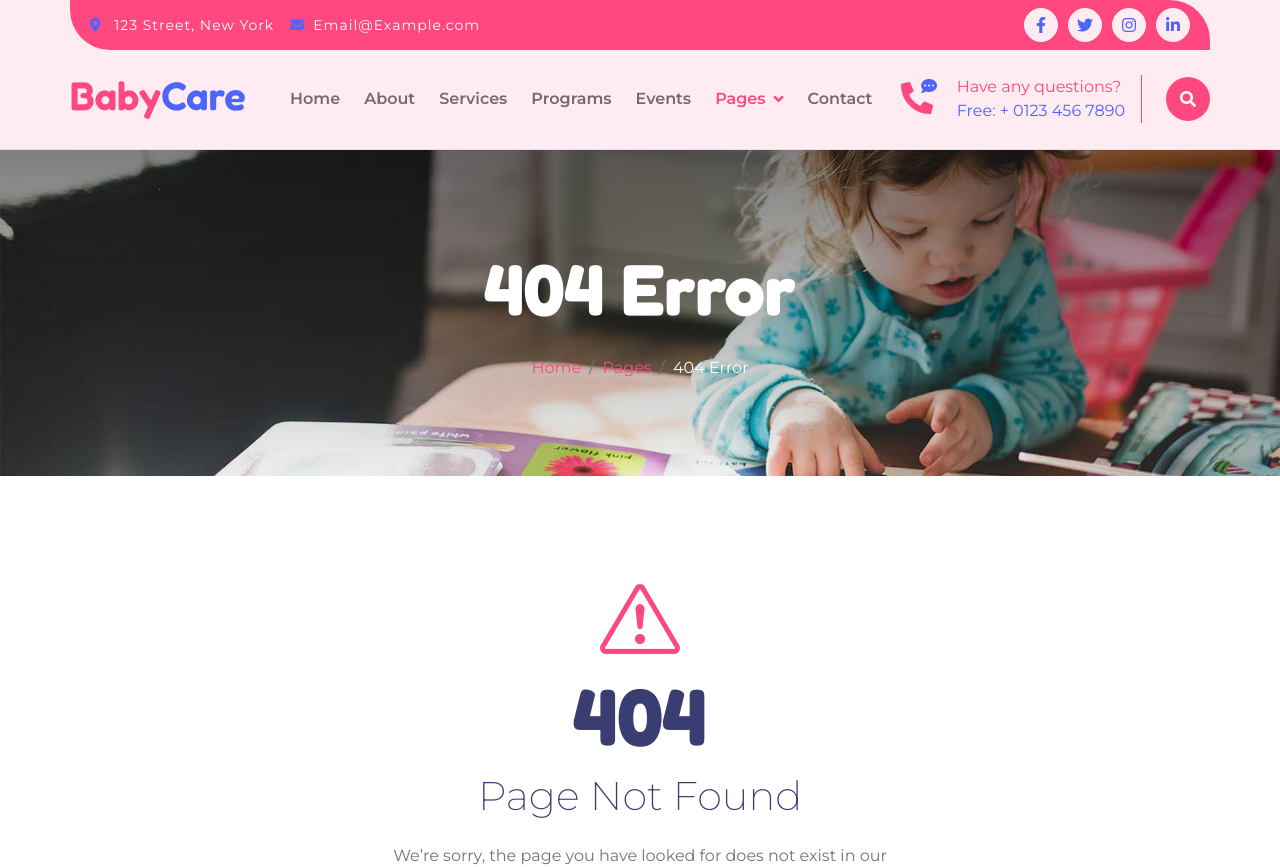
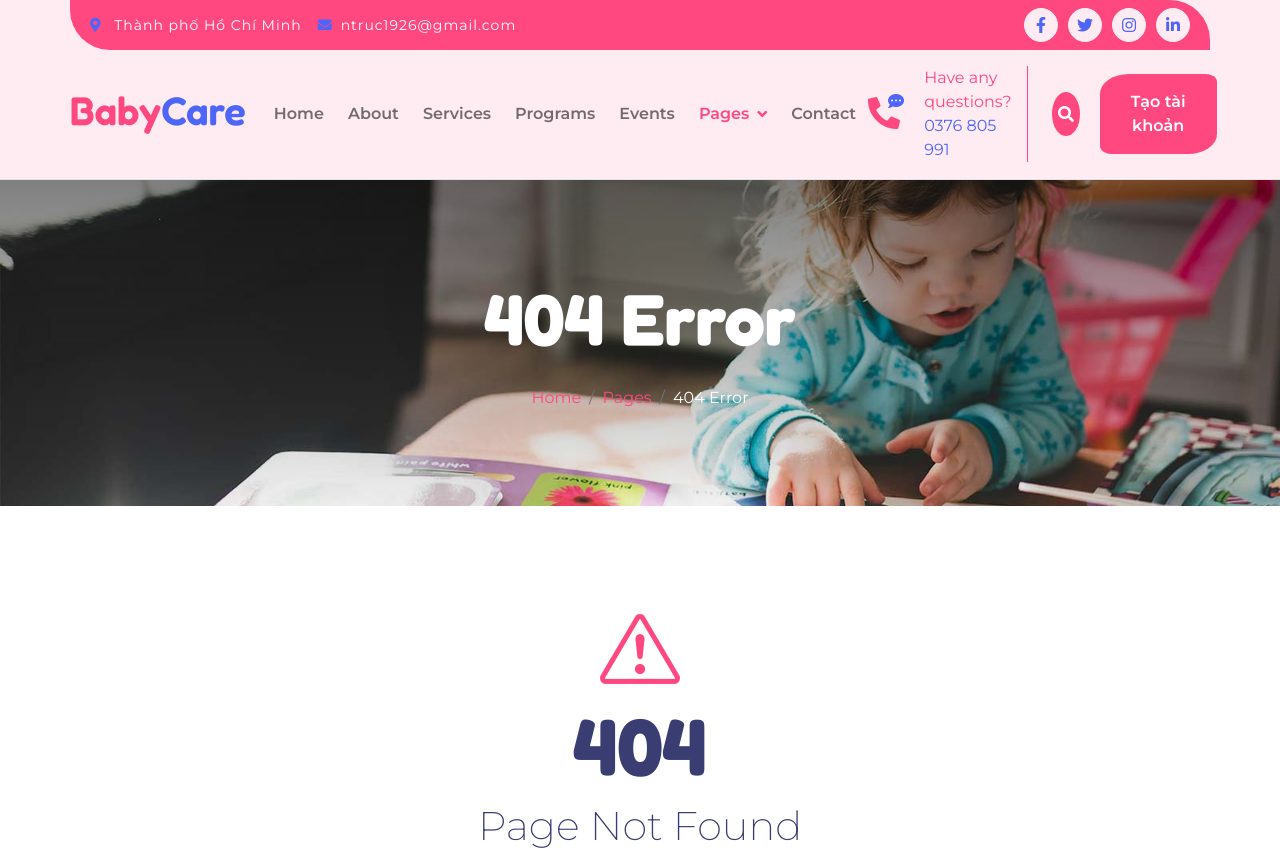
Before and after one commit to ThanhTruc2003/education, a React (Vite) app: page /NotFound in a window 1280 px wide. Shown: the top 867 px of the page. Built offline with nearby package versions, Linux system fonts and the light colour scheme.

Commit message:
update element

```diff
--- a/src/pages/404.jsx
+++ b/src/pages/404.jsx
@@ -12,8 +12,8 @@ const NotFound = () => {
             <div className="container topbar bg-primary d-none d-lg-block py-2" style={{ borderRadius: '0 40px' }}>
                 <div className="d-flex justify-content-between">
                     <div className="top-info ps-2">
-                        <small className="me-3"><i className="fas fa-map-marker-alt me-2 text-secondary"></i> <a href="#" className="text-white">123 Street, New York</a></small>
-                        <small className="me-3"><i className="fas fa-envelope me-2 text-secondary"></i><a href="#" className="text-white">Email@Example.com</a></small>
+                    <small className="me-3"><i className="fas fa-map-marker-alt me-2 text-secondary"></i> <a className="text-white">Thành phố Hồ Chí Minh</a></small>
+                    <small className="me-3"><i className="fas fa-envelope me-2 text-secondary"></i><a href="https://mail.google.com/mail/?view=cm&fs=1&to=ntruc1926@gmail.com" target='_blank' className="text-white">ntruc1926@gmail.com</a></small>
                     </div>
                     <div className="top-link pe-2">
                         <a href="" className="btn btn-light btn-sm-square rounded-circle"><i className="fab fa-facebook-f text-secondary"></i></a>
@@ -58,10 +58,11 @@ const NotFound = () => {
                             </div>
                             <div className="d-flex flex-column pe-3 border-end border-primary">
                                 <span className="text-primary">Have any questions?</span>
-                                <a href="#"><span className="text-secondary">Free: + 0123 456 7890</span></a>
+                                <a><span className="text-secondary">0376 805 991</span></a>
                             </div>
                         </div>
-                        <button className="btn-search btn btn-primary btn-md-square rounded-circle" data-bs-toggle="modal" data-bs-target="#searchModal"><i className="fas fa-search text-white"></i></button>
+                        <button className="btn-search btn btn-primary btn-md-square rounded-circle" style={{marginRight: "20px"}} data-bs-toggle="modal" data-bs-target="#searchModal"><i className="fas fa-search text-white"></i></button>
+                        <a href="/tao-tai-khoan" className="btn btn-primary px-4 py-3 btn-border-radius">Tạo tài khoản</a>
                     </div>
                 </nav>
             </div>
--- a/src/pages/About.jsx
+++ b/src/pages/About.jsx
@@ -12,8 +12,8 @@ const About = () => {
       <div className="container topbar bg-primary d-none d-lg-block py-2" style={{ borderRadius: '0 40px' }}>
         <div className="d-flex justify-content-between">
           <div className="top-info ps-2">
-            <small className="me-3"><i className="fas fa-map-marker-alt me-2 text-secondary"></i> <a href="#" className="text-white">123 Street, New York</a></small>
-            <small className="me-3"><i className="fas fa-envelope me-2 text-secondary"></i><a href="#" className="text-white">Email@Example.com</a></small>
+          <small className="me-3"><i className="fas fa-map-marker-alt me-2 text-secondary"></i> <a className="text-white">Thành phố Hồ Chí Minh</a></small>
+          <small className="me-3"><i className="fas fa-envelope me-2 text-secondary"></i><a href="https://mail.google.com/mail/?view=cm&fs=1&to=ntruc1926@gmail.com" target='_blank' className="text-white">ntruc1926@gmail.com</a></small>
           </div>
           <div className="top-link pe-2">
             <a href="" className="btn btn-light btn-sm-square rounded-circle"><i className="fab fa-facebook-f text-secondary"></i></a>
@@ -58,10 +58,11 @@ const About = () => {
               </div>
               <div className="d-flex flex-column pe-3 border-end border-primary">
                 <span className="text-primary">Have any questions?</span>
-                <a href="#"><span className="text-secondary">Free: + 0123 456 7890</span></a>
+                <a><span className="text-secondary">0376 805 991</span></a>
               </div>
             </div>
-            <button className="btn-search btn btn-primary btn-md-square rounded-circle" data-bs-toggle="modal" data-bs-target="#searchModal"><i className="fas fa-search text-white"></i></button>
+            <button className="btn-search btn btn-primary btn-md-square rounded-circle" style={{marginRight: "20px"}} data-bs-toggle="modal" data-bs-target="#searchModal"><i className="fas fa-search text-white"></i></button>
+            <a href="/tao-tai-khoan" className="btn btn-primary px-4 py-3 btn-border-radius">Tạo tài khoản</a>
           </div>
         </nav>
       </div>
--- a/src/pages/Blog.jsx
+++ b/src/pages/Blog.jsx
@@ -12,8 +12,8 @@ const Blog = () => {
             <div className="container topbar bg-primary d-none d-lg-block py-2" style={{ borderRadius: '0 40px' }}>
                 <div className="d-flex justify-content-between">
                     <div className="top-info ps-2">
-                        <small className="me-3"><i className="fas fa-map-marker-alt me-2 text-secondary"></i> <a href="#" className="text-white">123 Street, New York</a></small>
-                        <small className="me-3"><i className="fas fa-envelope me-2 text-secondary"></i><a href="#" className="text-white">Email@Example.com</a></small>
+                    <small className="me-3"><i className="fas fa-map-marker-alt me-2 text-secondary"></i> <a className="text-white">Thành phố Hồ Chí Minh</a></small>
+                    <small className="me-3"><i className="fas fa-envelope me-2 text-secondary"></i><a href="https://mail.google.com/mail/?view=cm&fs=1&to=ntruc1926@gmail.com" target='_blank' className="text-white">ntruc1926@gmail.com</a></small>
                     </div>
                     <div className="top-link pe-2">
                         <a href="" className="btn btn-light btn-sm-square rounded-circle"><i className="fab fa-facebook-f text-secondary"></i></a>
@@ -58,10 +58,11 @@ const Blog = () => {
                             </div>
                             <div className="d-flex flex-column pe-3 border-end border-primary">
                                 <span className="text-primary">Have any questions?</span>
-                                <a href="#"><span className="text-secondary">Free: + 0123 456 7890</span></a>
+                                <a><span className="text-secondary">0376 805 991</span></a>
                             </div>
                         </div>
-                        <button className="btn-search btn btn-primary btn-md-square rounded-circle" data-bs-toggle="modal" data-bs-target="#searchModal"><i className="fas fa-search text-white"></i></button>
+                        <button className="btn-search btn btn-primary btn-md-square rounded-circle" style={{marginRight: "20px"}} data-bs-toggle="modal" data-bs-target="#searchModal"><i className="fas fa-search text-white"></i></button>
+                        <a href="/tao-tai-khoan" className="btn btn-primary px-4 py-3 btn-border-radius">Tạo tài khoản</a>
                     </div>
                 </nav>
             </div>
--- a/src/pages/Contact.jsx
+++ b/src/pages/Contact.jsx
@@ -11,8 +11,8 @@ const Contact = () => {
             <div className="container topbar bg-primary d-none d-lg-block py-2" style={{ borderRadius: '0 40px' }}>
                 <div className="d-flex justify-content-between">
                     <div className="top-info ps-2">
-                        <small className="me-3"><i className="fas fa-map-marker-alt me-2 text-secondary"></i> <a href="#" className="text-white">123 Street, New York</a></small>
-                        <small className="me-3"><i className="fas fa-envelope me-2 text-secondary"></i><a href="#" className="text-white">Email@Example.com</a></small>
+                    <small className="me-3"><i className="fas fa-map-marker-alt me-2 text-secondary"></i> <a className="text-white">Thành phố Hồ Chí Minh</a></small>
+                    <small className="me-3"><i className="fas fa-envelope me-2 text-secondary"></i><a href="https://mail.google.com/mail/?view=cm&fs=1&to=ntruc1926@gmail.com" target='_blank' className="text-white">ntruc1926@gmail.com</a></small>
                     </div>
                     <div className="top-link pe-2">
                         <a href="" className="btn btn-light btn-sm-square rounded-circle"><i className="fab fa-facebook-f text-secondary"></i></a>
@@ -57,10 +57,11 @@ const Contact = () => {
                             </div>
                             <div className="d-flex flex-column pe-3 border-end border-primary">
                                 <span className="text-primary">Have any questions?</span>
-                                <a href="#"><span className="text-secondary">Free: + 0123 456 7890</span></a>
+                                <a><span className="text-secondary">0376 805 991</span></a>
                             </div>
                         </div>
-                        <button className="btn-search btn btn-primary btn-md-square rounded-circle" data-bs-toggle="modal" data-bs-target="#searchModal"><i className="fas fa-search text-white"></i></button>
+                        <button className="btn-search btn btn-primary btn-md-square rounded-circle" style={{marginRight: "20px"}} data-bs-toggle="modal" data-bs-target="#searchModal"><i className="fas fa-search text-white"></i></button>
+                        <a href="/tao-tai-khoan" className="btn btn-primary px-4 py-3 btn-border-radius">Tạo tài khoản</a>
                     </div>
                 </nav>
             </div>
--- a/src/pages/Event.jsx
+++ b/src/pages/Event.jsx
@@ -11,8 +11,8 @@ const Event = () => {
             <div className="container topbar bg-primary d-none d-lg-block py-2" style={{ borderRadius: "0 40px" }}>
                 <div className="d-flex justify-content-between">
                     <div className="top-info ps-2">
-                        <small className="me-3"><i className="fas fa-map-marker-alt me-2 text-secondary"></i> <a href="#" className="text-white">123 Street, New York</a></small>
-                        <small className="me-3"><i className="fas fa-envelope me-2 text-secondary"></i><a href="#" className="text-white">Email@Example.com</a></small>
+                    <small className="me-3"><i className="fas fa-map-marker-alt me-2 text-secondary"></i> <a className="text-white">Thành phố Hồ Chí Minh</a></small>
+                    <small className="me-3"><i className="fas fa-envelope me-2 text-secondary"></i><a href="https://mail.google.com/mail/?view=cm&fs=1&to=ntruc1926@gmail.com" target='_blank' className="text-white">ntruc1926@gmail.com</a></small>
                     </div>
                     <div className="top-link pe-2">
                         <a href="" className="btn btn-light btn-sm-square rounded-circle"><i className="fab fa-facebook-f text-secondary"></i></a>
@@ -57,10 +57,11 @@ const Event = () => {
                             </div>
                             <div className="d-flex flex-column pe-3 border-end border-primary">
                                 <span className="text-primary">Have any questions?</span>
-                                <a href="#"><span className="text-secondary">Free: + 0123 456 7890</span></a>
+                                <a><span className="text-secondary">0376 805 991</span></a>
                             </div>
                         </div>
-                        <button className="btn-search btn btn-primary btn-md-square rounded-circle" data-bs-toggle="modal" data-bs-target="#searchModal"><i className="fas fa-search text-white"></i></button>
+                        <button className="btn-search btn btn-primary btn-md-square rounded-circle" style={{marginRight: "20px"}} data-bs-toggle="modal" data-bs-target="#searchModal"><i className="fas fa-search text-white"></i></button>
+                        <a href="/tao-tai-khoan" className="btn btn-primary px-4 py-3 btn-border-radius">Tạo tài khoản</a>
                     </div>
                 </nav>
             </div>
--- a/src/pages/Home.jsx
+++ b/src/pages/Home.jsx
@@ -61,7 +61,7 @@ const Home = () => {
                                 </a>
                             </div>
                             <div className="d-flex flex-column pe-3 border-end border-primary">
-                                <span className="text-primary">Have Any Questions?</span>
+                                <span className="text-primary">Have any questions?</span>
                                 <a><span className="text-secondary">0376 805 991</span></a>
                             </div>
                         </div>
--- a/src/pages/Program.jsx
+++ b/src/pages/Program.jsx
@@ -12,8 +12,8 @@ const Program = () => {
             <div className="container topbar bg-primary d-none d-lg-block py-2" style={{ borderRadius: "0 40px" }}>
                 <div className="d-flex justify-content-between">
                     <div className="top-info ps-2">
-                        <small className="me-3"><i className="fas fa-map-marker-alt me-2 text-secondary"></i> <a href="#" className="text-white">123 Street, New York</a></small>
-                        <small className="me-3"><i className="fas fa-envelope me-2 text-secondary"></i><a href="#" className="text-white">Email@Example.com</a></small>
+                    <small className="me-3"><i className="fas fa-map-marker-alt me-2 text-secondary"></i> <a className="text-white">Thành phố Hồ Chí Minh</a></small>
+                    <small className="me-3"><i className="fas fa-envelope me-2 text-secondary"></i><a href="https://mail.google.com/mail/?view=cm&fs=1&to=ntruc1926@gmail.com" target='_blank' className="text-white">ntruc1926@gmail.com</a></small>
                     </div>
                     <div className="top-link pe-2">
                         <a href="" className="btn btn-light btn-sm-square rounded-circle"><i className="fab fa-facebook-f text-secondary"></i></a>
@@ -58,10 +58,11 @@ const Program = () => {
                             </div>
                             <div className="d-flex flex-column pe-3 border-end border-primary">
                                 <span className="text-primary">Have any questions?</span>
-                                <a href="#"><span className="text-secondary">Free: + 0123 456 7890</span></a>
+                                <a><span className="text-secondary">0376 805 991</span></a>
                             </div>
                         </div>
-                        <button className="btn-search btn btn-primary btn-md-square rounded-circle" data-bs-toggle="modal" data-bs-target="#searchModal"><i className="fas fa-search text-white"></i></button>
+                        <button className="btn-search btn btn-primary btn-md-square rounded-circle" style={{marginRight: "20px"}} data-bs-toggle="modal" data-bs-target="#searchModal"><i className="fas fa-search text-white"></i></button>
+                        <a href="/tao-tai-khoan" className="btn btn-primary px-4 py-3 btn-border-radius">Tạo tài khoản</a>
                     </div>
                 </nav>
             </div>
--- a/src/pages/Service.jsx
+++ b/src/pages/Service.jsx
@@ -12,8 +12,8 @@ const Service = () => {
             <div className="container topbar bg-primary d-none d-lg-block py-2" style={{borderRadius: "0 40px"}}>
                 <div className="d-flex justify-content-between">
                     <div className="top-info ps-2">
-                        <small className="me-3"><i className="fas fa-map-marker-alt me-2 text-secondary"></i> <a href="#" className="text-white">123 Street, New York</a></small>
-                        <small className="me-3"><i className="fas fa-envelope me-2 text-secondary"></i><a href="#" className="text-white">Email@Example.com</a></small>
+                    <small className="me-3"><i className="fas fa-map-marker-alt me-2 text-secondary"></i> <a className="text-white">Thành phố Hồ Chí Minh</a></small>
+                    <small className="me-3"><i className="fas fa-envelope me-2 text-secondary"></i><a href="https://mail.google.com/mail/?view=cm&fs=1&to=ntruc1926@gmail.com" target='_blank' className="text-white">ntruc1926@gmail.com</a></small>
                     </div>
                     <div className="top-link pe-2">
                         <a href="" className="btn btn-light btn-sm-square rounded-circle"><i className="fab fa-facebook-f text-secondary"></i></a>
@@ -58,10 +58,11 @@ const Service = () => {
                             </div>
                             <div className="d-flex flex-column pe-3 border-end border-primary">
                                 <span className="text-primary">Have any questions?</span>
-                                <a href="#"><span className="text-secondary">Free: + 0123 456 7890</span></a>
+                                <a><span className="text-secondary">0376 805 991</span></a>
                             </div>
                         </div>
-                        <button className="btn-search btn btn-primary btn-md-square rounded-circle" data-bs-toggle="modal" data-bs-target="#searchModal"><i className="fas fa-search text-white"></i></button>
+                        <button className="btn-search btn btn-primary btn-md-square rounded-circle" style={{marginRight: "20px"}} data-bs-toggle="modal" data-bs-target="#searchModal"><i className="fas fa-search text-white"></i></button>
+                        <a href="/tao-tai-khoan" className="btn btn-primary px-4 py-3 btn-border-radius">Tạo tài khoản</a>
                     </div>
                 </nav>
             </div>
--- a/src/pages/Team.jsx
+++ b/src/pages/Team.jsx
@@ -11,8 +11,8 @@ const Team = () => {
             <div className="container topbar bg-primary d-none d-lg-block py-2" style={{ borderRadius: '0 40px' }}>
                 <div className="d-flex justify-content-between">
                     <div className="top-info ps-2">
-                        <small className="me-3"><i className="fas fa-map-marker-alt me-2 text-secondary"></i> <a href="#" className="text-white">123 Street, New York</a></small>
-                        <small className="me-3"><i className="fas fa-envelope me-2 text-secondary"></i><a href="#" className="text-white">Email@Example.com</a></small>
+                    <small className="me-3"><i className="fas fa-map-marker-alt me-2 text-secondary"></i> <a className="text-white">Thành phố Hồ Chí Minh</a></small>
+                    <small className="me-3"><i className="fas fa-envelope me-2 text-secondary"></i><a href="https://mail.google.com/mail/?view=cm&fs=1&to=ntruc1926@gmail.com" target='_blank' className="text-white">ntruc1926@gmail.com</a></small>
                     </div>
                     <div className="top-link pe-2">
                         <a href="" className="btn btn-light btn-sm-square rounded-circle"><i className="fab fa-facebook-f text-secondary"></i></a>
@@ -57,10 +57,11 @@ const Team = () => {
                             </div>
                             <div className="d-flex flex-column pe-3 border-end border-primary">
                                 <span className="text-primary">Have any questions?</span>
-                                <a href="#"><span className="text-secondary">Free: + 0123 456 7890</span></a>
+                                <a><span className="text-secondary">0376 805 991</span></a>
                             </div>
                         </div>
-                        <button className="btn-search btn btn-primary btn-md-square rounded-circle" data-bs-toggle="modal" data-bs-target="#searchModal"><i className="fas fa-search text-white"></i></button>
+                        <button className="btn-search btn btn-primary btn-md-square rounded-circle" style={{marginRight: "20px"}} data-bs-toggle="modal" data-bs-target="#searchModal"><i className="fas fa-search text-white"></i></button>
+                        <a href="/tao-tai-khoan" className="btn btn-primary px-4 py-3 btn-border-radius">Tạo tài khoản</a>
                     </div>
                 </nav>
             </div>
--- a/src/pages/Testimonial.jsx
+++ b/src/pages/Testimonial.jsx
@@ -11,8 +11,8 @@ const Testimonial = () => {
             <div className="container topbar bg-primary d-none d-lg-block py-2" style={{borderRadius: "0 40px"}}>
                 <div className="d-flex justify-content-between">
                     <div className="top-info ps-2">
-                        <small className="me-3"><i className="fas fa-map-marker-alt me-2 text-secondary"></i> <a href="#" className="text-white">123 Street, New York</a></small>
-                        <small className="me-3"><i className="fas fa-envelope me-2 text-secondary"></i><a href="#" className="text-white">Email@Example.com</a></small>
+                    <small className="me-3"><i className="fas fa-map-marker-alt me-2 text-secondary"></i> <a className="text-white">Thành phố Hồ Chí Minh</a></small>
+                    <small className="me-3"><i className="fas fa-envelope me-2 text-secondary"></i><a href="https://mail.google.com/mail/?view=cm&fs=1&to=ntruc1926@gmail.com" target='_blank' className="text-white">ntruc1926@gmail.com</a></small>
                     </div>
                     <div className="top-link pe-2">
                         <a href="" className="btn btn-light btn-sm-square rounded-circle"><i className="fab fa-facebook-f text-secondary"></i></a>
@@ -57,10 +57,11 @@ const Testimonial = () => {
                             </div>
                             <div className="d-flex flex-column pe-3 border-end border-primary">
                                 <span className="text-primary">Have any questions?</span>
-                                <a href="#"><span className="text-secondary">Free: + 0123 456 7890</span></a>
+                                <a><span className="text-secondary">0376 805 991</span></a>
                             </div>
                         </div>
-                        <button className="btn-search btn btn-primary btn-md-square rounded-circle" data-bs-toggle="modal" data-bs-target="#searchModal"><i className="fas fa-search text-white"></i></button>
+                        <button className="btn-search btn btn-primary btn-md-square rounded-circle" style={{marginRight: "20px"}} data-bs-toggle="modal" data-bs-target="#searchModal"><i className="fas fa-search text-white"></i></button>
+                        <a href="/tao-tai-khoan" className="btn btn-primary px-4 py-3 btn-border-radius">Tạo tài khoản</a>
                     </div>
                 </nav>
             </div>
```
